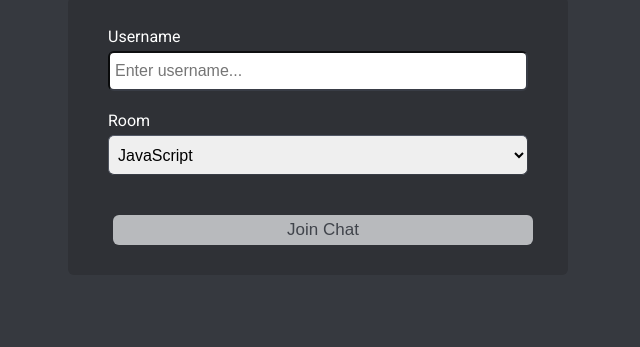
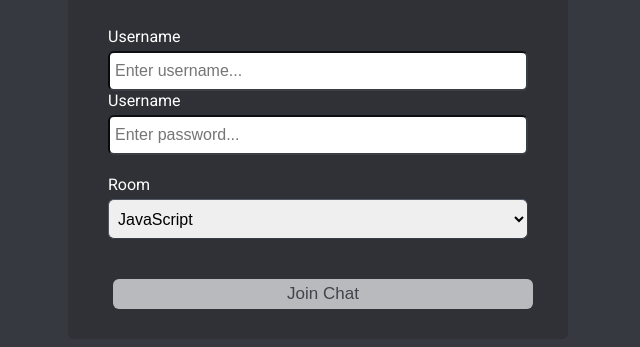
Before and after one commit to Richardtristan/RealTimeChat, a website: page public/index.html in a window 1280 px wide. Shown: the part 161-508 px from the top of the page, without its empty margins (322-962 px from the left). Drawn offline with Linux system fonts and the light colour scheme.

Commit message:
Update index.html

```diff
--- a/public/index.html
+++ b/public/index.html
@@ -29,6 +29,14 @@
 					placeholder="Enter username..."
 					required
 				/>
+				<label for="password">Username</label>
+				<input
+					type="text"
+					name="password"
+					id="password"
+					placeholder="Enter password..."
+					required
+				/>
 			</div>
 			<div class="form-control">
 				<label for="room">Room</label>
```
